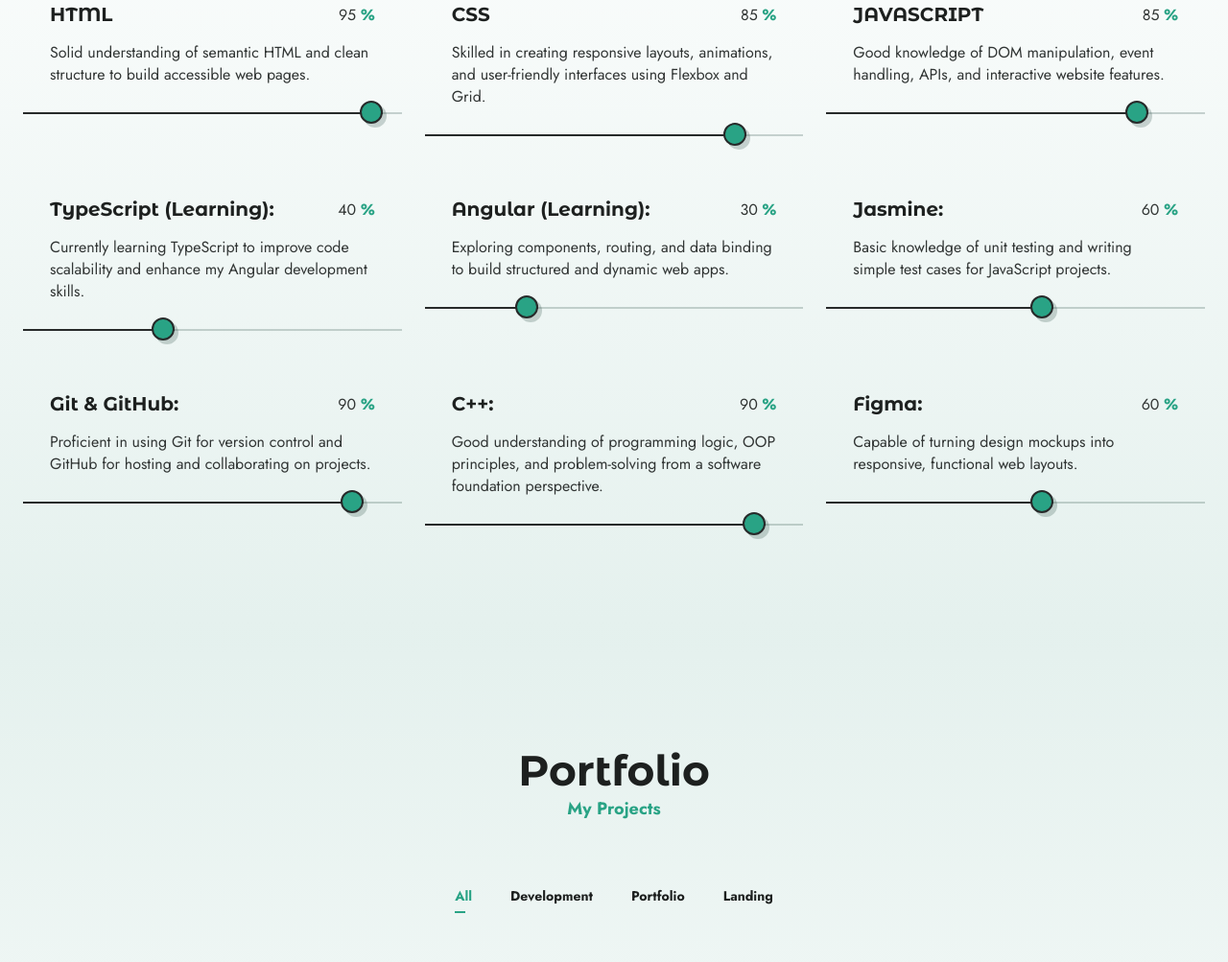
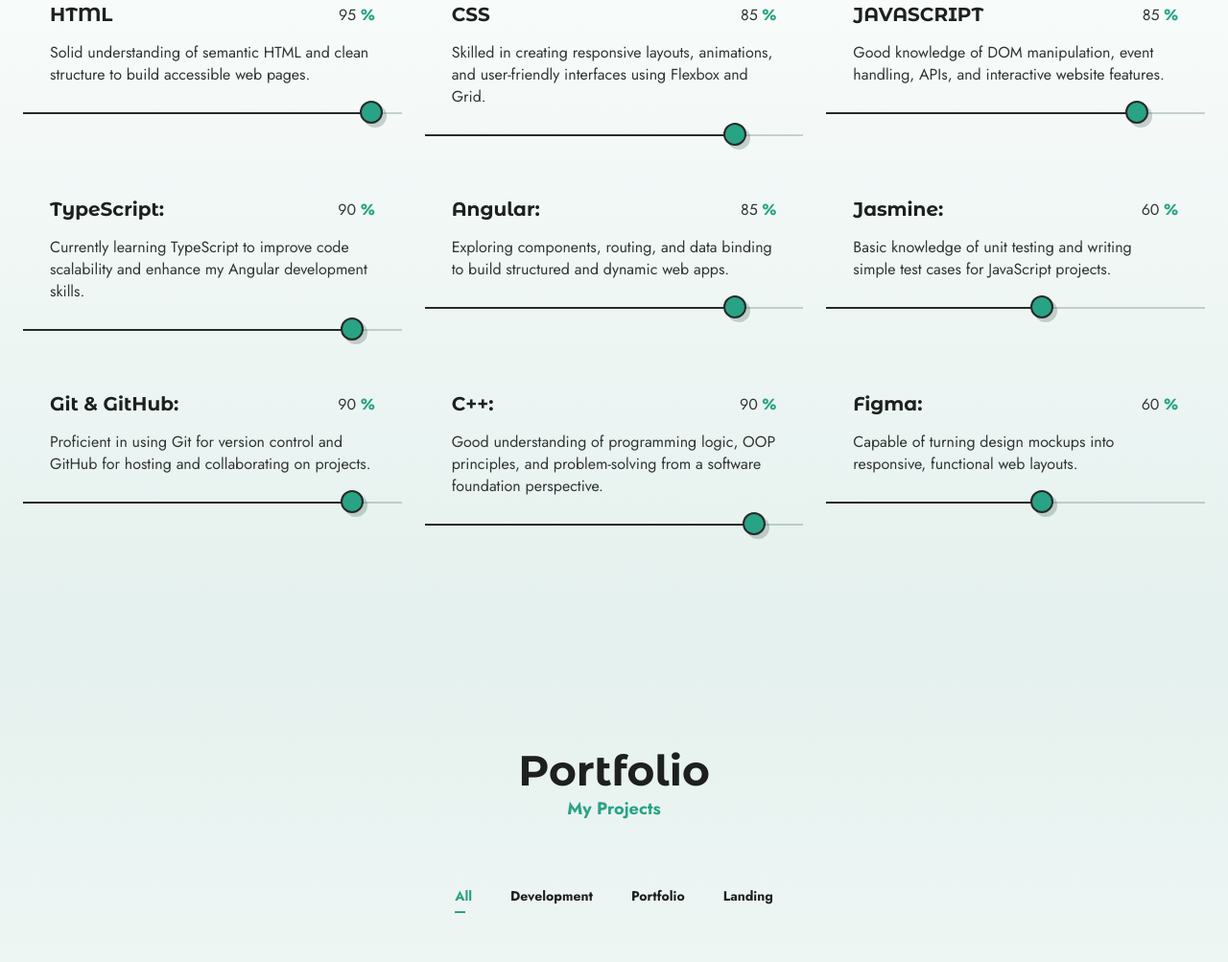
Before and after one commit to omargamal-og/Personal-Portfolio, a plain HTML site: page index.html in a window 1280 px wide. Shown: the part 1889-2892 px from the top of the page at 96% size. Drawn offline with nearby package versions, Linux system fonts and the light colour scheme; files whose address does not match are found by name.

Commit message:
Updating my skills section

```diff
--- a/index.html
+++ b/index.html
@@ -266,8 +266,8 @@
       </div>
       <div class="skills-item">
         <div class="skills-header">
-          <h3 class="skills-name">TypeScript (Learning):</h3>
-          <span class="skills-value">40 <b>%</b></span>
+          <h3 class="skills-name">TypeScript:</h3>
+          <span class="skills-value">90 <b>%</b></span>
         </div>
 
           <p class="skills-description">
@@ -275,13 +275,13 @@
           </p>
 
           <div class="skills-bar">
-            <span class="skills-percentage" style="width: 40%;"></span>
+            <span class="skills-percentage" style="width: 90%;"></span>
           </div>
       </div>
       <div class="skills-item">
         <div class="skills-header">
-          <h3 class="skills-name">Angular (Learning):</h3>
-          <span class="skills-value">30 <b>%</b></span>
+          <h3 class="skills-name">Angular:</h3>
+          <span class="skills-value">85 <b>%</b></span>
         </div>
 
           <p class="skills-description">
@@ -289,7 +289,7 @@
           </p>
 
           <div class="skills-bar">
-            <span class="skills-percentage" style="width: 30%;"></span>
+            <span class="skills-percentage" style="width: 85%;"></span>
           </div>
       </div>
       <div class="skills-item">
```
